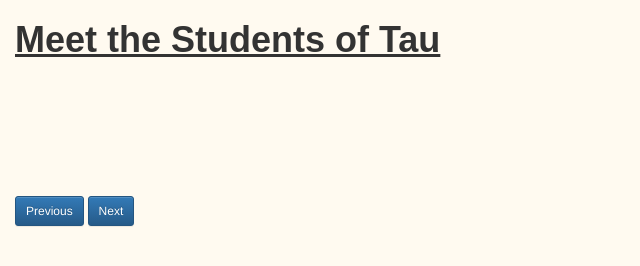
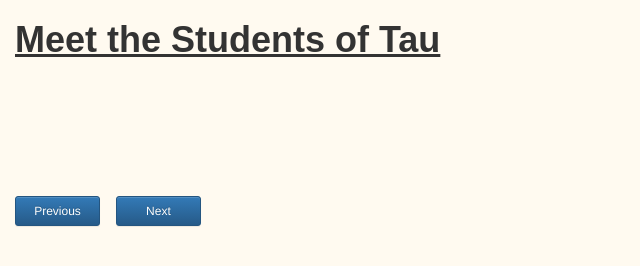
Before and after one commit to karlabrandon817/weekendChallenge2, a plain HTML site: page index.html in a window 1280 px wide. Shown: the whole page, without its empty margins (0-640 px from the left). Drawn offline with nearby package versions, Linux system fonts and the light colour scheme; no server answers.

Commit message:
button sizing and margins

```diff
--- a/client.js
+++ b/client.js
@@ -20,23 +20,20 @@ $(document).ready(function() {
     }; //end getStudentInfo function
     getStudentInfo();
 
-
-
     var i = 0;
 
     var outputText = '';
+    //display first student in DOM
     var displayStudents = function(student, index) {
         // console.log('in displayStudents');
-        // for (var i = 0; i < tauStudentArr.length; i++) {
         //outputText += '<img src="' + tauStudentArr[i].picUrl + '">';
         outputText = '<p>' + '<strong>' + "Name:" + '</strong>' + ' ' + tauStudentArr[i].first_name + ' ' + tauStudentArr[i].last_name + '</p>' +
             '<p>' + '<strong>' + "About" + ' ' + tauStudentArr[i].first_name + ":" + '' + '</strong>' + ' ' + tauStudentArr[i].info + '</p>' +
-            '<p>' + 'Displaying Student:' + ' ' + (tauStudentArr.indexOf(tauStudentArr[i]) + 1) + ' ' + 'out of' + ' ' + tauStudentArr.length;
-        // }
+            '<p id="dispStud">' + 'Displaying Student:' + ' ' + (tauStudentArr.indexOf(tauStudentArr[i]) + 1) + ' ' + 'out of' + ' ' + tauStudentArr.length;
         $('#tauStudents').html(outputText);
     }; //end displayStudents function
 
-
+    //next button function
     $('#nextButton').on('click', function() {
         i = i + 1;
         i = i % tauStudentArr.length; // if we've gone too high, start from `0` again
@@ -48,7 +45,7 @@ $(document).ready(function() {
         console.log(tauStudentArr[i]);
     }); //end next button on click function
 
-
+    //previous button function
     $('#prevButton').on('click', function() {
         if (i === 0) { // i would become 0
             i = tauStudentArr.length;
--- a/style.css
+++ b/style.css
@@ -1,6 +1,7 @@
 .moveButton {
     postion: relative;
     margin-top: 10%;
+    width: 85px;
 }
 
 #tauStudents {
@@ -23,3 +24,7 @@ body {
 #page-content {
     background-color: FloralWhite;
 }
+
+#nextButton {
+    margin-left: 12px;
+}
```
